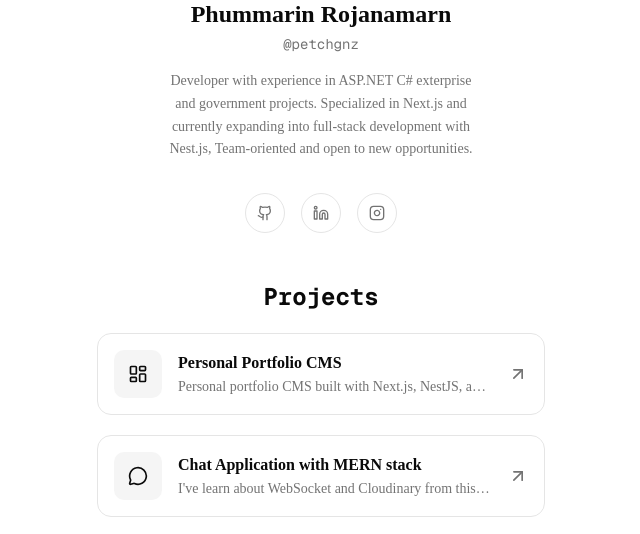
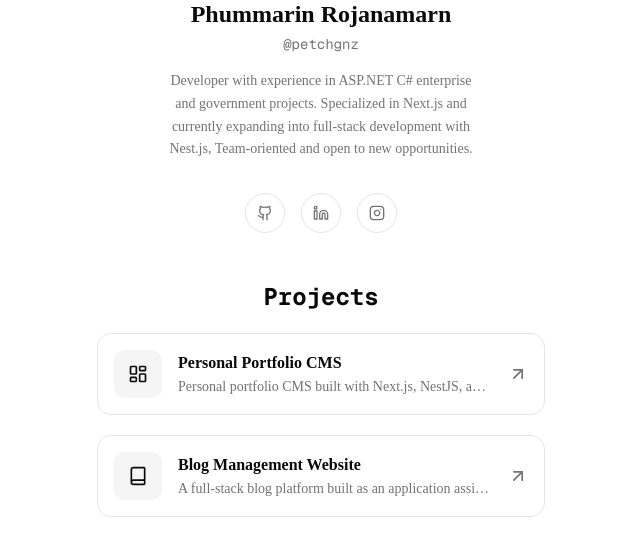
Before and after one commit to petchgnz/petchgnz-link_in_bio, a Next.js app: page / in a window 1280 px wide. Shown: the part 266-800 px from the top of the page, without its empty margins (319-959 px from the left). Built offline with nearby package versions, Linux system fonts and the light colour scheme.

Commit message:
feat: add blog management website project

```diff
--- a/app/page.tsx
+++ b/app/page.tsx
@@ -7,6 +7,7 @@ import StatusBadge from '@/components/features/status-badge';
 import ThemeToggle from '@/components/theme/ThemeToggle';
 import { Separator } from '@/components/ui/separator';
 import {
+  Book,
   Briefcase,
   Github,
   LayoutDashboard,
@@ -23,6 +24,12 @@ const exampleProjects = [
       'Personal portfolio CMS built with Next.js, NestJS, and PostgreSQL.',
     href: 'https://petchgnz-portfolio.vercel.app/',
     icon: LayoutDashboard,
+  },
+  {
+    title: 'Blog Management Website',
+    description: 'A full-stack blog platform built as an application assignment using Next.js, NestJS, and PostgreSQL. Includes a public reader interface and a secure admin dashboard for full content moderation.',
+    href: 'https://metier-assignment.vercel.app/blogs',
+    icon: Book,
   },
   {
     title: 'Chat Application with MERN stack',
@@ -89,7 +96,7 @@ export default function Home() {
         <ProfileHeader
           name={'Phummarin Rojanamarn'}
           bio={
-            'Developer with experience in ASP.NET C# exterprise and government projects. Specialized in Next.js and currently expanding into full-stack development with Nest.js, Team-oriented and open to new opportunities.'
+            'Developer with experience in ASP.NET C# enterprise and government projects. Specialized in Next.js and currently expanding into full-stack development with Nest.js, Team-oriented and open to new opportunities.'
           }
           handle={'petchgnz'}
           avatarUrl='/img/miniPic.JPG'
```
